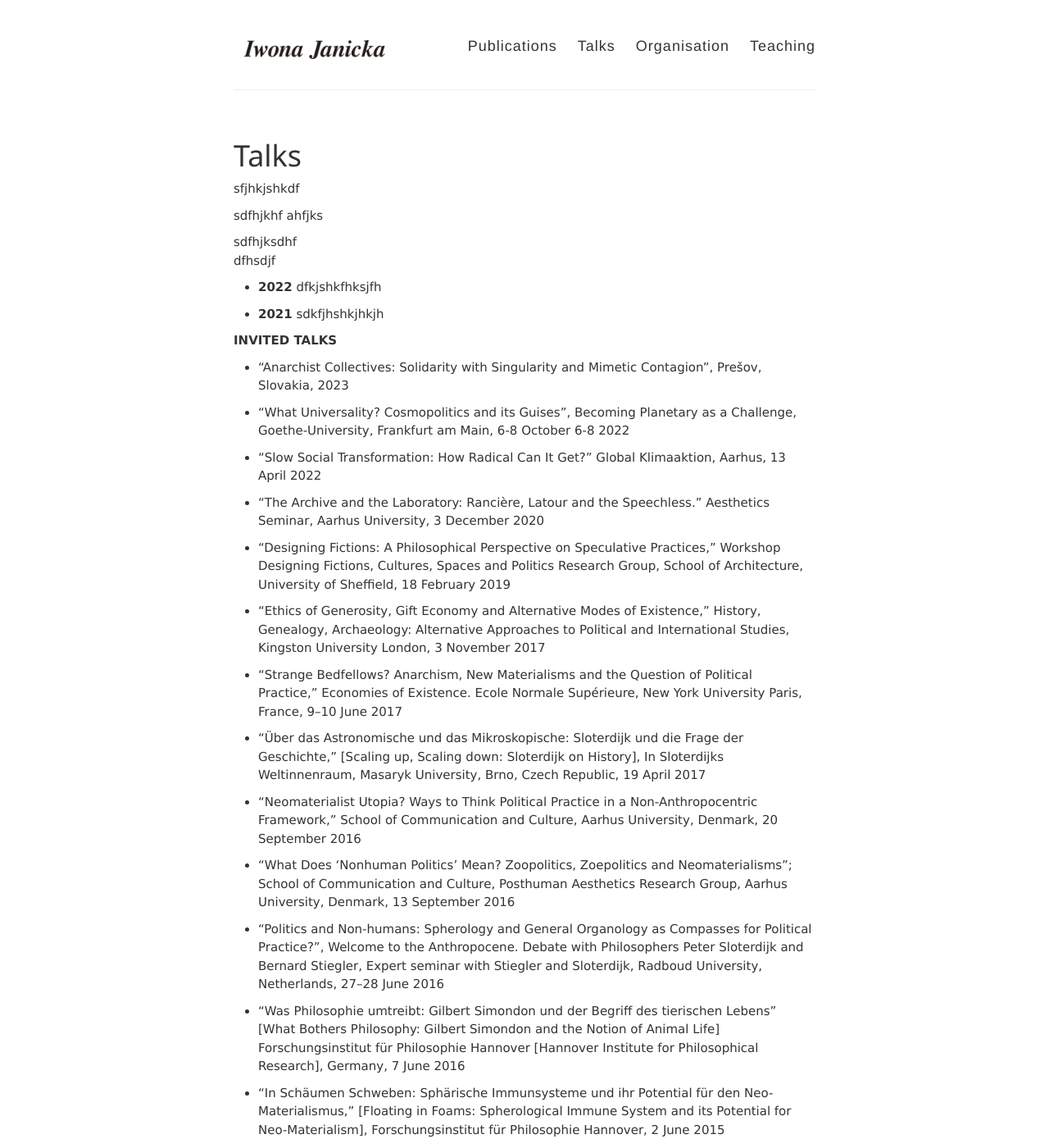
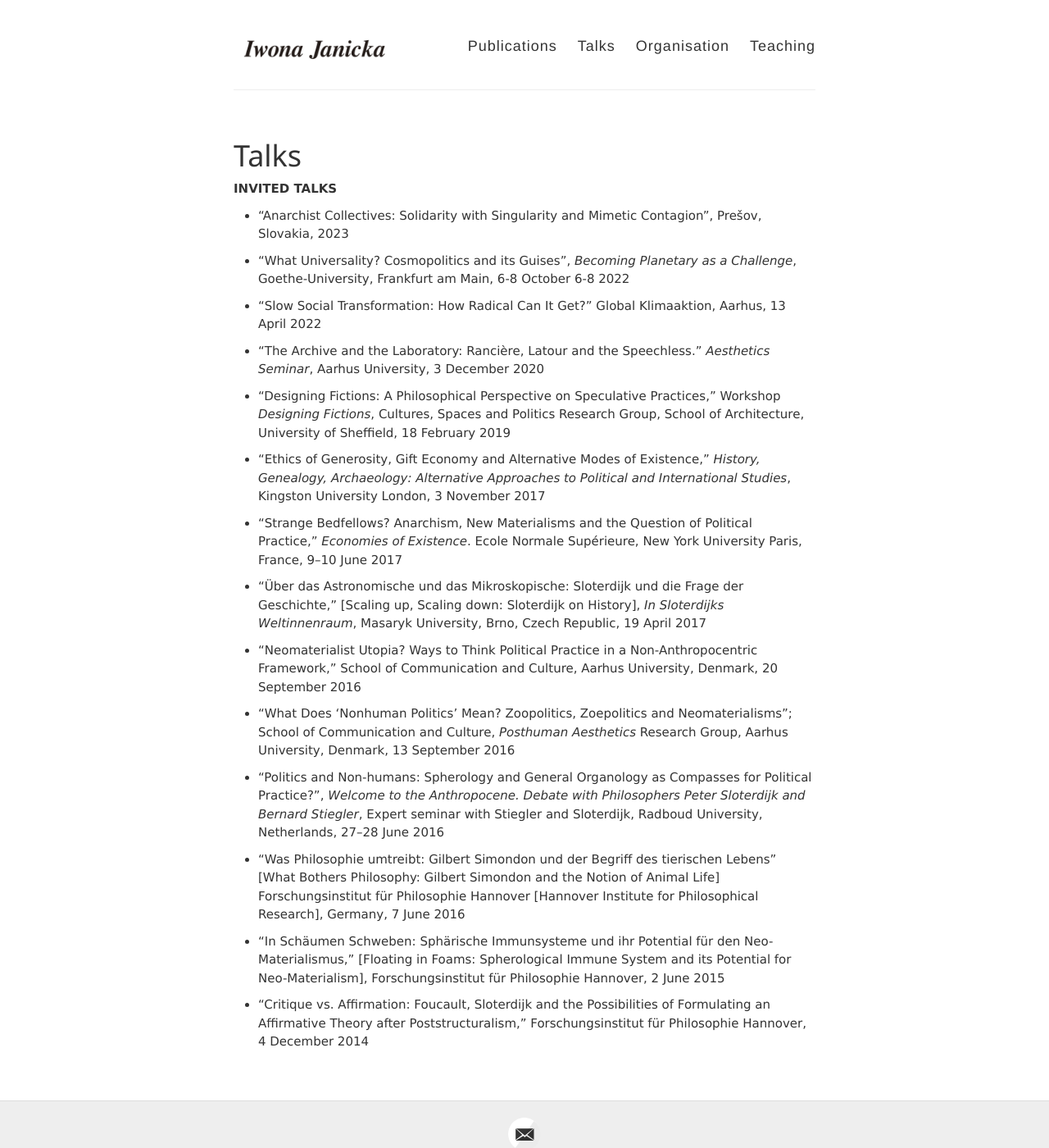
Before and after one commit to IJanicka/IJanicka.github.io, a Jekyll site: the page built from talks.md, in a window 1280 px wide and 1400 px high. Shown: the whole window at 82% size. Built offline with Jekyll 4.4.1, drawn with Linux system fonts in a browser that asks for light colours.

Commit message:
Update talks.md

```diff
--- a/talks.md
+++ b/talks.md
@@ -4,40 +4,29 @@
 permalink: /talks/
 ---
 
-sfjhkjshkdf
-
-sdfhjkhf
-ahfjks
-
-sdfhjksdhf<br>
-dfhsdjf
-
-* **2022** dfkjshkfhksjfh
-
-* **2021** sdkfjhshkjhkjh
 
 **INVITED TALKS**<br>
 * “Anarchist Collectives: Solidarity with Singularity and Mimetic Contagion”, Prešov, Slovakia, 2023<br>
 
-* “What Universality? Cosmopolitics and its Guises”, Becoming Planetary as a Challenge, Goethe-University, Frankfurt am Main, 6-8 October 6-8 2022<br>
+* “What Universality? Cosmopolitics and its Guises”, *Becoming Planetary as a Challenge*, Goethe-University, Frankfurt am Main, 6-8 October 6-8 2022<br>
 
 * “Slow Social Transformation: How Radical Can It Get?” Global Klimaaktion, Aarhus, 13 April 2022<br>
 
-* “The Archive and the Laboratory: Rancière, Latour and the Speechless.” Aesthetics Seminar, Aarhus University, 3 December 2020<br>
+* “The Archive and the Laboratory: Rancière, Latour and the Speechless.” *Aesthetics Seminar*, Aarhus University, 3 December 2020<br>
 
-* “Designing Fictions: A Philosophical Perspective on Speculative Practices,” Workshop Designing Fictions, Cultures, Spaces and Politics Research Group, School of Architecture, University of Sheffield, 18 February 2019<br>
+* “Designing Fictions: A Philosophical Perspective on Speculative Practices,” Workshop *Designing Fictions*, Cultures, Spaces and Politics Research Group, School of Architecture, University of Sheffield, 18 February 2019<br>
 
-* “Ethics of Generosity, Gift Economy and Alternative Modes of Existence,” History, Genealogy, Archaeology: Alternative Approaches to Political and International Studies, Kingston University London, 3 November 2017<br>
+* “Ethics of Generosity, Gift Economy and Alternative Modes of Existence,” *History, Genealogy, Archaeology: Alternative Approaches to Political and International Studies*, Kingston University London, 3 November 2017<br>
 
-* “Strange Bedfellows? Anarchism, New Materialisms and the Question of Political Practice,” Economies of Existence. Ecole Normale Supérieure, New York University Paris, France,  9–10 June 2017<br>
+* “Strange Bedfellows? Anarchism, New Materialisms and the Question of Political Practice,” *Economies of Existence*. Ecole Normale Supérieure, New York University Paris, France, 9–10 June 2017<br>
 
-* “Über das Astronomische und das Mikroskopische: Sloterdijk und die Frage der Geschichte,” [Scaling up, Scaling down: Sloterdijk on History], In Sloterdijks Weltinnenraum, Masaryk University, Brno, Czech Republic, 19 April 2017<br>
+* “Über das Astronomische und das Mikroskopische: Sloterdijk und die Frage der Geschichte,” [Scaling up, Scaling down: Sloterdijk on History], *In Sloterdijks Weltinnenraum*, Masaryk University, Brno, Czech Republic, 19 April 2017<br>
 
 * “Neomaterialist Utopia? Ways to Think Political Practice in a Non-Anthropocentric Framework,” School of Communication and Culture, Aarhus University, Denmark, 20 September 2016<br>
 
-* “What Does ‘Nonhuman Politics’ Mean? Zoopolitics, Zoepolitics and Neomaterialisms”; School of Communication and Culture, Posthuman Aesthetics Research Group, Aarhus University, Denmark, 13 September 2016<br>
+* “What Does ‘Nonhuman Politics’ Mean? Zoopolitics, Zoepolitics and Neomaterialisms”; School of Communication and Culture, *Posthuman Aesthetics* Research Group, Aarhus University, Denmark, 13 September 2016<br>
 
-* “Politics and Non-humans: Spherology and General Organology as Compasses for Political Practice?”, Welcome to the Anthropocene. Debate with Philosophers Peter Sloterdijk and Bernard Stiegler, Expert seminar with Stiegler and Sloterdijk, Radboud University, Netherlands, 27–28 June 2016<br>
+* “Politics and Non-humans: Spherology and General Organology as Compasses for Political Practice?”, *Welcome to the Anthropocene. Debate with Philosophers Peter Sloterdijk and Bernard Stiegler*, Expert seminar with Stiegler and Sloterdijk, Radboud University, Netherlands, 27–28 June 2016<br>
 
 * “Was Philosophie umtreibt: Gilbert Simondon und der Begriff des tierischen Lebens” [What Bothers Philosophy: Gilbert Simondon and the Notion of Animal Life] Forschungsinstitut für Philosophie Hannover [Hannover Institute for Philosophical Research], Germany, 7 June 2016<br>
 
```
